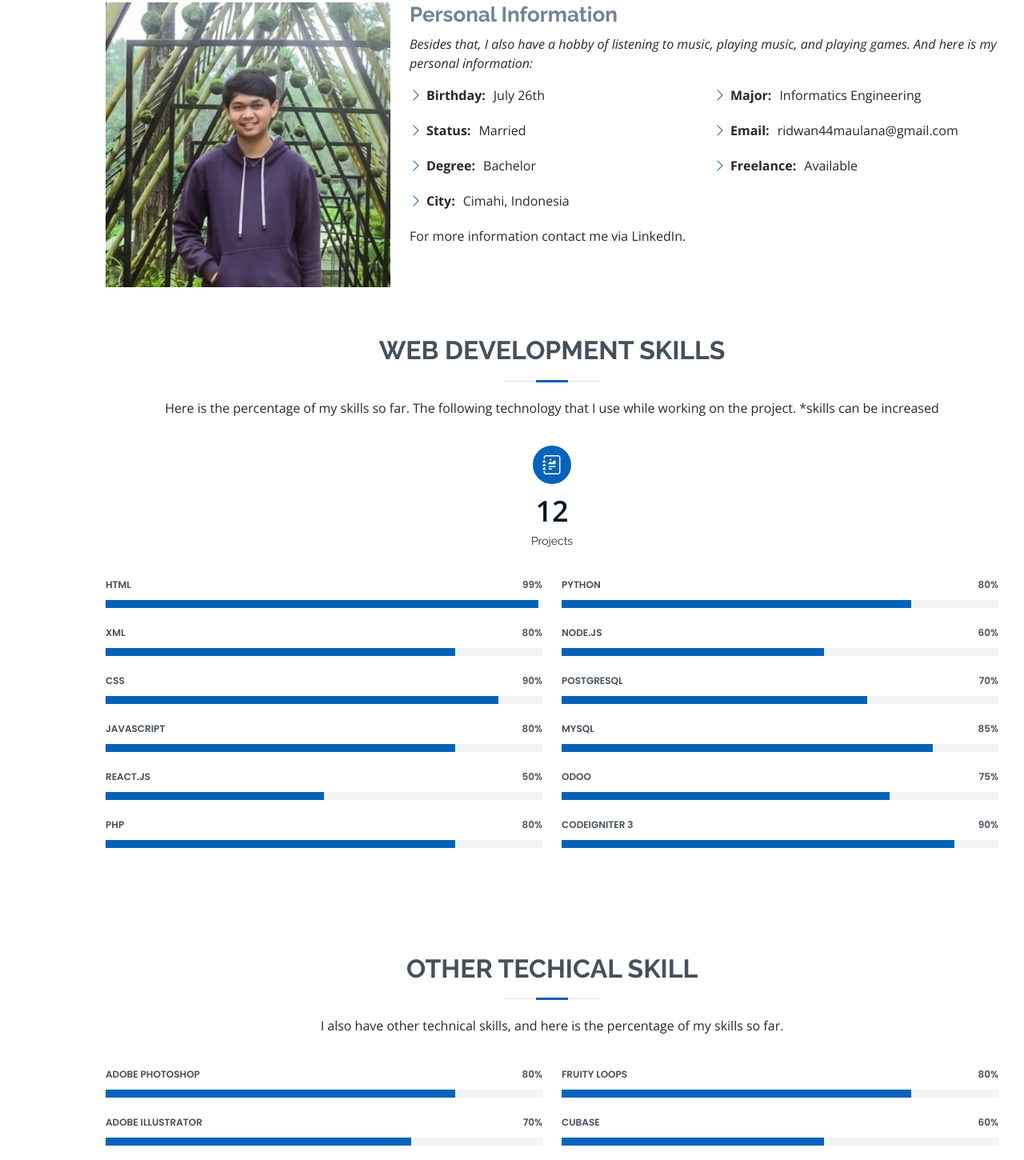
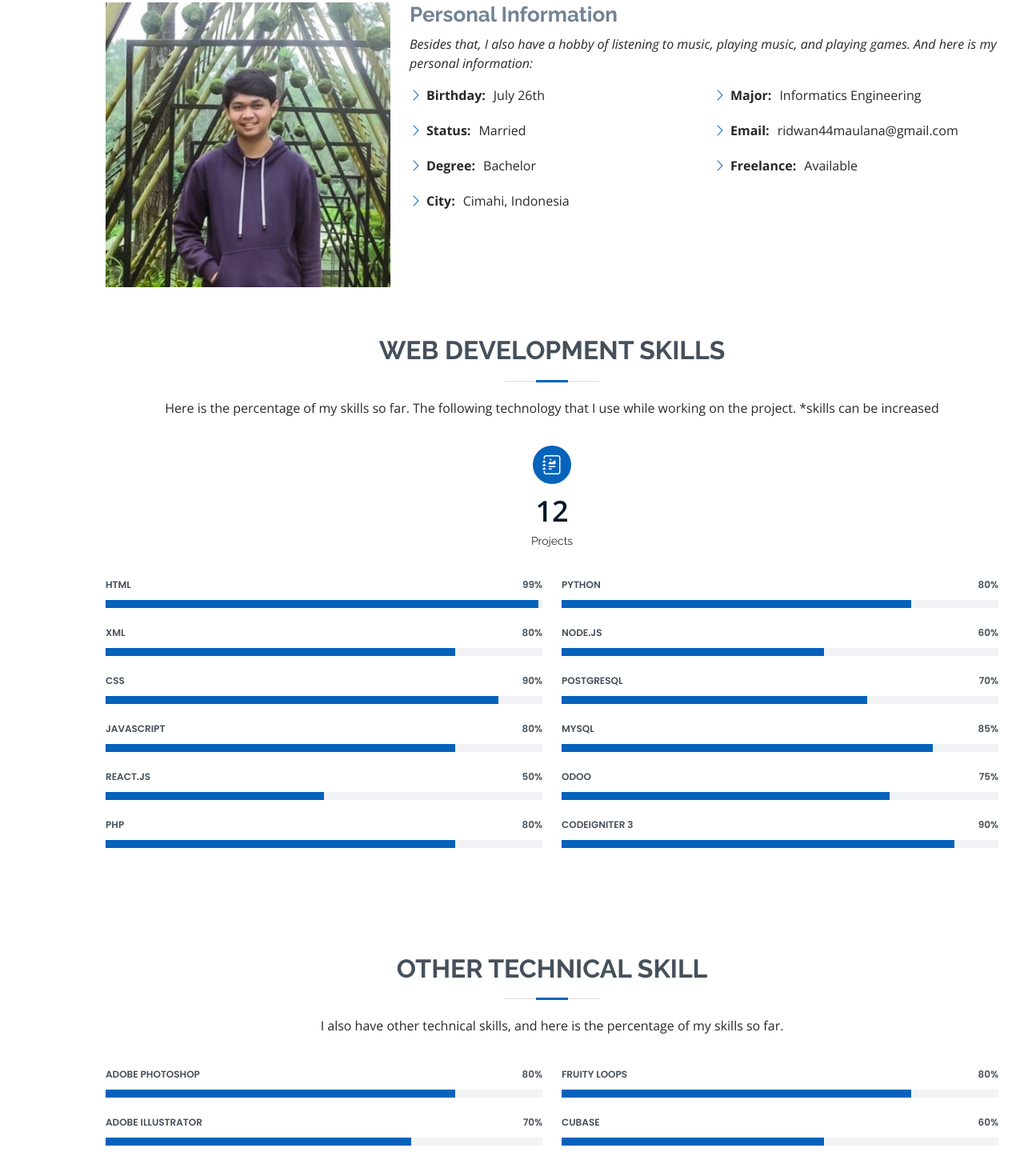
Before and after one commit to RidwanRRM/ridwanrrm.github.io, a plain HTML site: page index.html in a window 1280 px wide. Shown: the part 1013-2463 px from the top of the page at 80% size. Drawn offline with nearby package versions, Linux system fonts and the light colour scheme.

Commit message:
Create index.html

```diff
--- a/index.html
+++ b/index.html
@@ -96,7 +96,7 @@
                 </ul>
               </div>
             </div>
-            <p>For more information contact me via LinkedIn.</p>
+            <!-- <p>For more information contact me via LinkedIn.</p> -->
           </div>
         </div>
 
@@ -223,7 +223,7 @@
       <div class="container" data-aos="fade-up">
 
         <div class="section-title">
-          <h2>Other Techical Skill</h2>
+          <h2>Other Technical Skill</h2>
           <p>I also have other technical skills, and here is the percentage of my skills so far.</p>
         </div>
         <div class="row skills-content">
```
Also changed, not shown: 1 other file.
